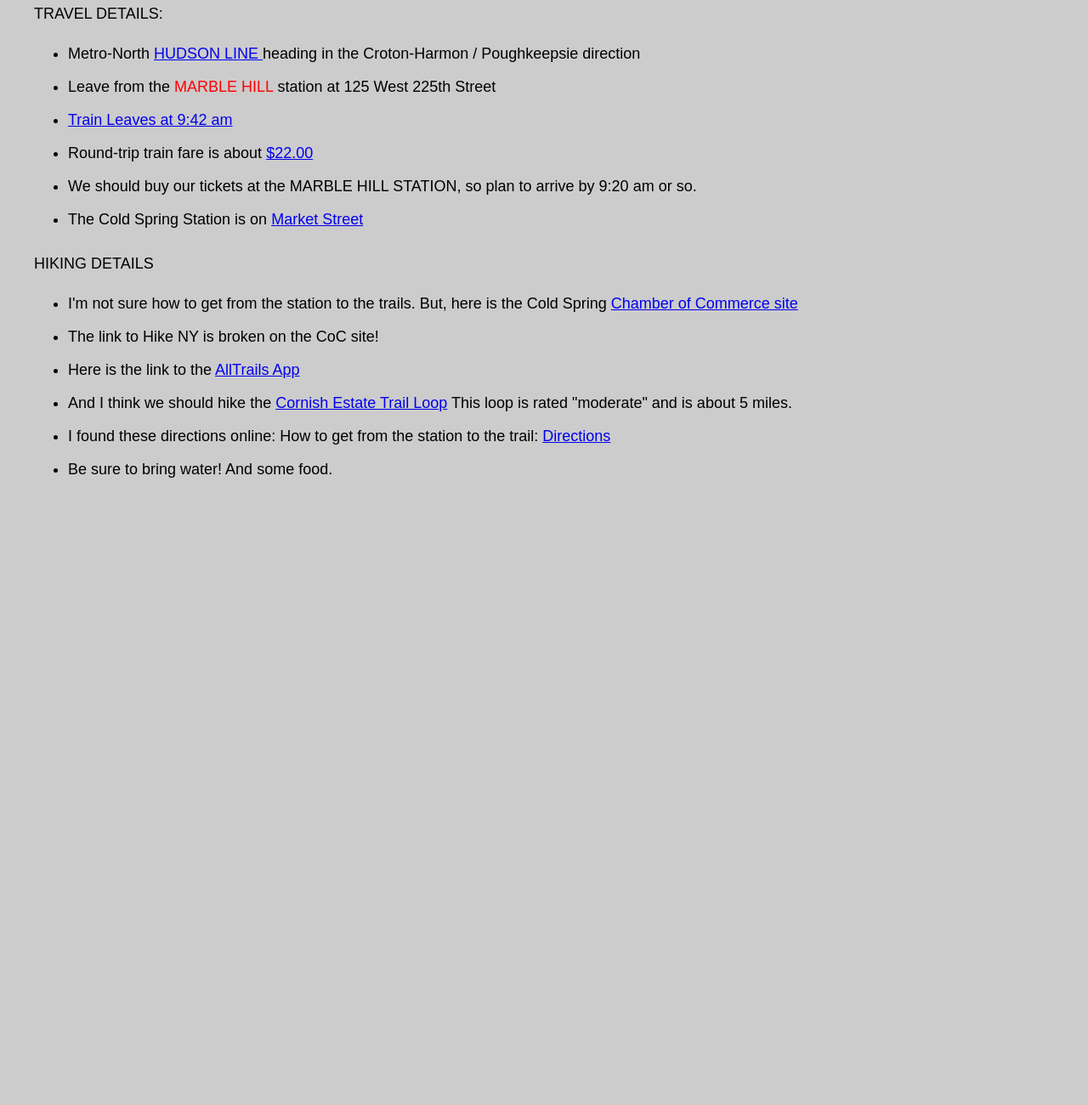
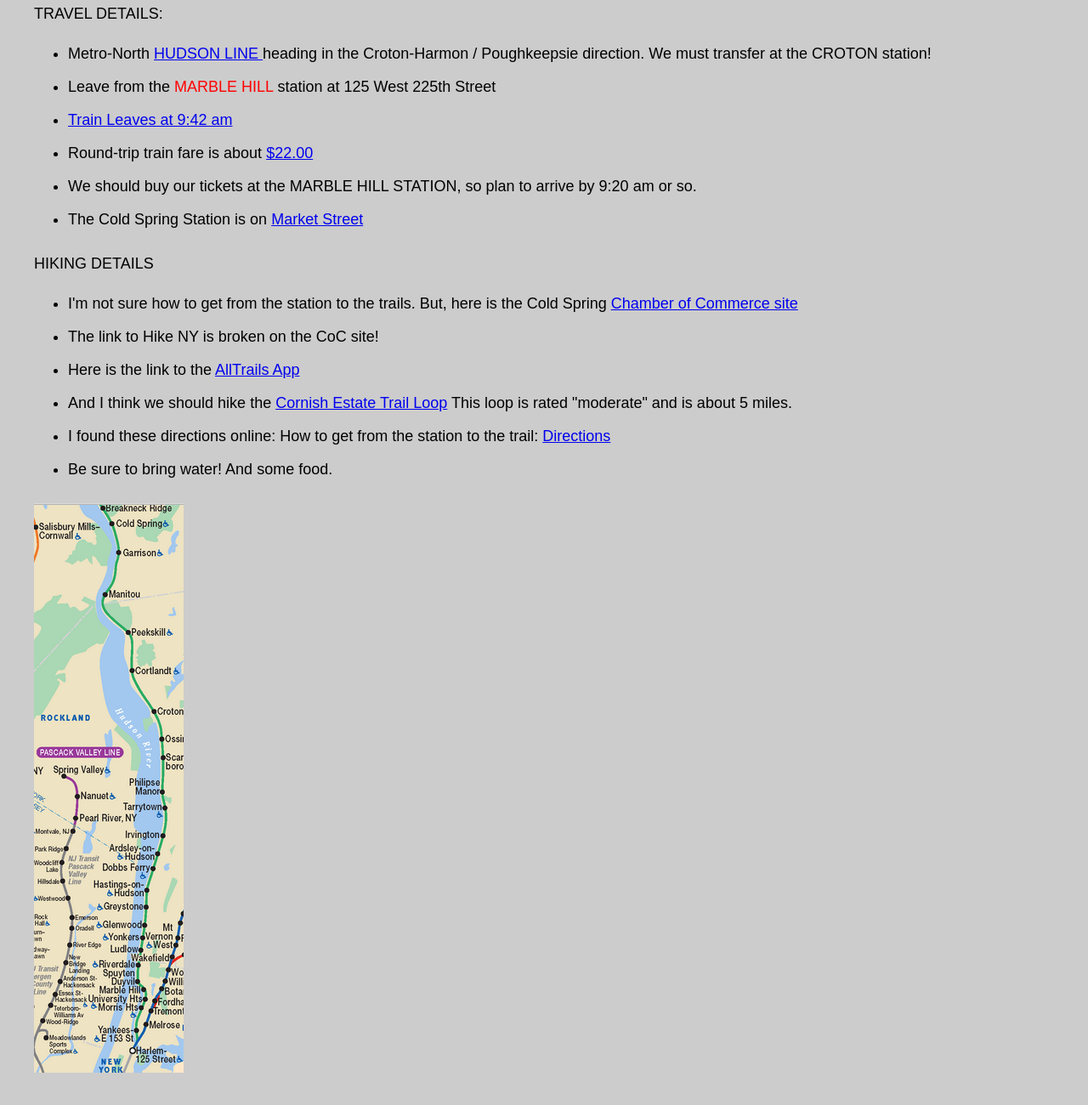
Before and after one commit to j-go-j/Hiking-July30, a plain HTML site: page index.html in a window 1280 px wide. Shown: the part 150-1450 px from the top of the page at 85% size. Before the commit the page ends 800 px from the top, so only its background shows below. Drawn offline with Linux system fonts and the light colour scheme.

Commit message:
train_instr_update

```diff
--- a/index.html
+++ b/index.html
@@ -11,7 +11,7 @@
 	<p>We will be going to Cold Spring to hike.</p>
 	<p>TRAVEL DETAILS:</p>
 	<ul>
-	<li>Metro-North <a href="http://web.mta.info/mnr/html/mnrmap.htm" target="_blank">HUDSON LINE </a>heading in the Croton-Harmon / Poughkeepsie direction</li>
+	<li>Metro-North <a href="http://web.mta.info/mnr/html/mnrmap.htm" target="_blank">HUDSON LINE </a>heading in the Croton-Harmon / Poughkeepsie direction.  We must transfer at the CROTON station!</li>
 
 	<li>Leave from the <span style="color: red;">MARBLE HILL</span> station at 125 West 225th Street</li>
 
@@ -38,6 +38,8 @@
 	<li>Be sure to bring water!  And some food.</li>
 	</ul>
 
+<p><img src="images/marble hill station.png">
+
 
 
 
```
